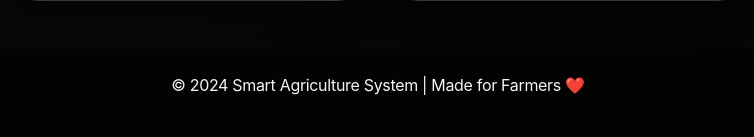
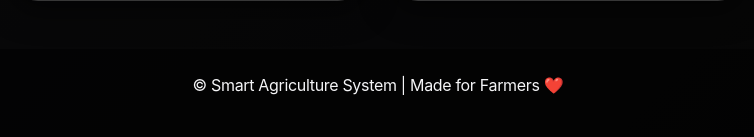
Before and after one commit to xploreshivam/Machine_Learninig, a Flask app: page / in a window 1280 px wide. Shown: the part 1002-1139 px from the top of the page, without its empty margins (262-1016 px from the left). Run offline with Flask 3, Linux system fonts and the light colour scheme.

Commit message:
Remove the year from footer copyright text

```diff
--- a/smart-agriculture-system/app/templates/index.html
+++ b/smart-agriculture-system/app/templates/index.html
@@ -103,7 +103,7 @@
         {% endblock %}
 
         <footer class="text-center mt-5 py-4" style="background: rgba(0,0,0,0.5);">
-            <p>&copy; 2024 Smart Agriculture System | Made for Farmers ❤️</p>
+            <p>&copy; Smart Agriculture System | Made for Farmers ❤️</p>
         </footer>
     </div>
 
```
